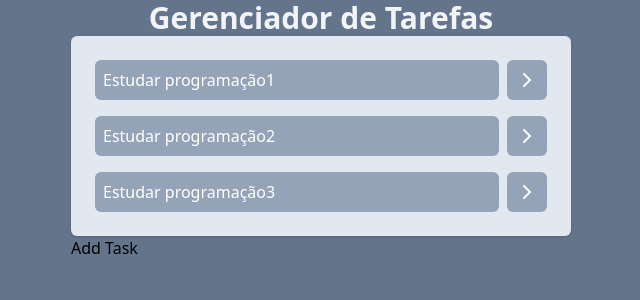
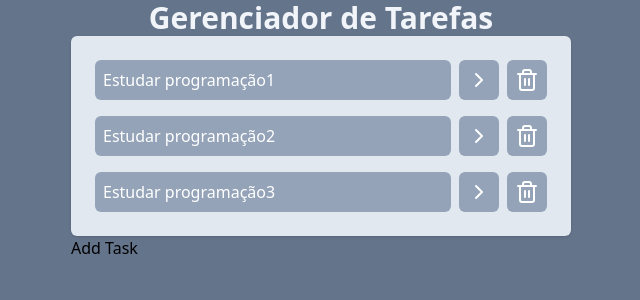
Before and after one commit to wperesbp/curso_react, a React (Vite) app: page / in a window 1280 px wide. Shown: the top 300 px of the page, without its empty margins (319-959 px from the left). Built offline with nearby package versions, Linux system fonts and the light colour scheme.

Commit message:
Add delete task button

```diff
--- a/src/App.jsx
+++ b/src/App.jsx
@@ -36,13 +36,22 @@
     setTasks(newTasks);
   }
 
+  function onDeleteTaskClick(taskId) {
+    const newTasks = tasks.filter((task) => task.id != taskId);
+    setTasks(newTasks);
+  }
+
   return (
     <div className="w-screen h-screen bg-slate-500 flex justify-center">
       <div className="w-[500px]">
         <h1 className="text-3xl text-slate-100 font-bold text-center">
           Gerenciador de Tarefas
         </h1>
-        <Tasks tasks={tasks} onTaskClick={onTaskClick} />
+        <Tasks
+          tasks={tasks}
+          onTaskClick={onTaskClick}
+          onDeleteTaskClick={onDeleteTaskClick}
+        />
         <AddTask />
       </div>
     </div>
--- a/src/components/Tasks.jsx
+++ b/src/components/Tasks.jsx
@@ -1,12 +1,12 @@
-import { ChevronRightIcon } from "lucide-react";
+import { ChevronRightIcon, Trash2Icon } from "lucide-react";
 
-function Tasks(props) {
+function Tasks({ tasks, onTaskClick, onDeleteTaskClick }) {
   return (
     <ul className="space-y-4 p-6 bg-slate-200 rounded-md shadow">
-      {props.tasks.map((task) => (
+      {tasks.map((task) => (
         <li key={task.id} className="flex gap-2">
           <button
-            onClick={() => props.onTaskClick(task.id)}
+            onClick={() => onTaskClick(task.id)}
             className={`bg-slate-400 text-left w-full text-white p-2 rounded-md ${
               task.isCompleted && "line-through"
             }`}
@@ -16,6 +16,12 @@
           <button className="bg-slate-400 text-white p-2 rounded-md">
             <ChevronRightIcon />
           </button>
+          <button
+            onClick={() => onDeleteTaskClick(task.id)}
+            className="bg-slate-400 text-white p-2 rounded-md"
+          >
+            <Trash2Icon />
+          </button>
         </li>
       ))}
     </ul>
```
